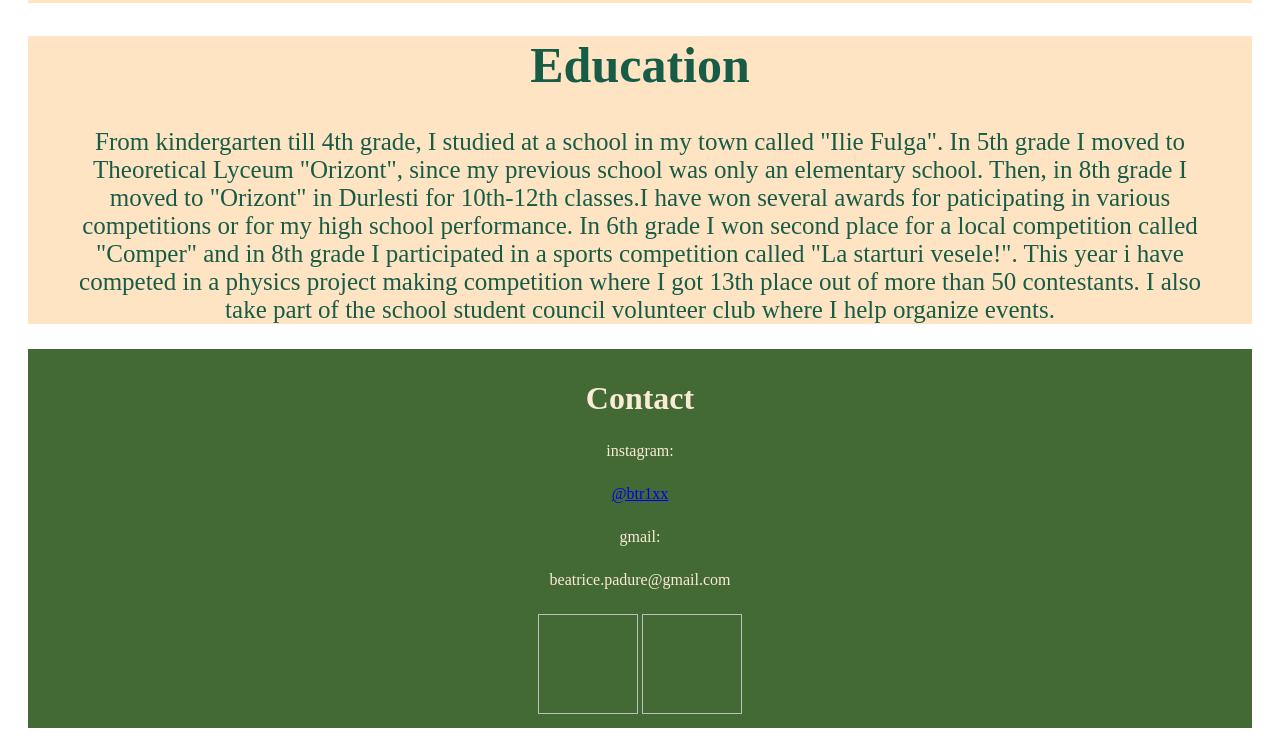
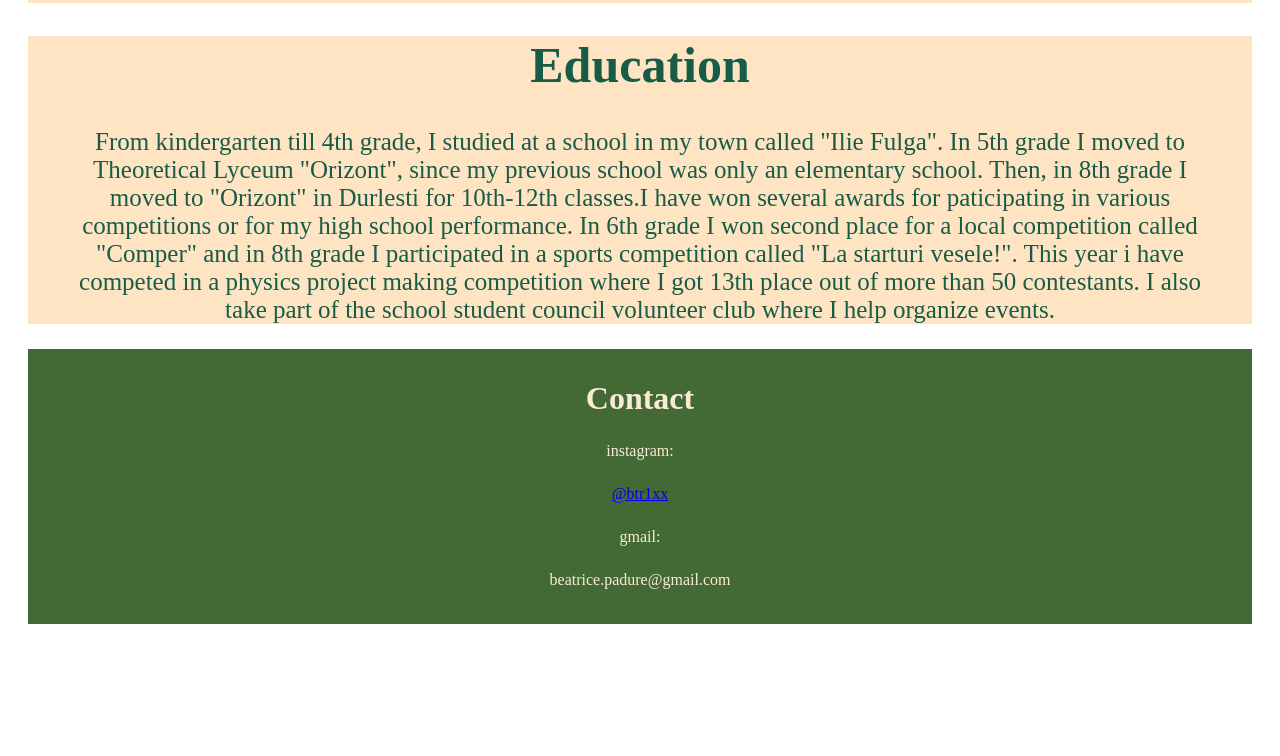
Before and after one commit to beatricepadure/Personal-Portfolio, a plain HTML site: page index.html in a window 1280 px wide. Shown: the part 1340-2096 px from the top of the page. After the commit the page ends 1992 px from the top, so only its background shows below. Drawn offline with Linux system fonts and the light colour scheme.

Commit message:
Update index.html

```diff
--- a/index.html
+++ b/index.html
@@ -66,8 +66,6 @@
         <a href="https://www.instagram.com/btr1xx/">@btr1xx</a>
         <p>gmail:</p>
         <p>beatrice.padure@gmail.com</p>
-        <img scr="https://creazilla-store.fra1.digitaloceanspaces.com/icons/3233593/instagram-icon-md.png">
-        <img scr="https://creazilla-store.fra1.digitaloceanspaces.com/icons/3271904/mail-icon-md.png">
     </div>
 </body>
 </html>
```
